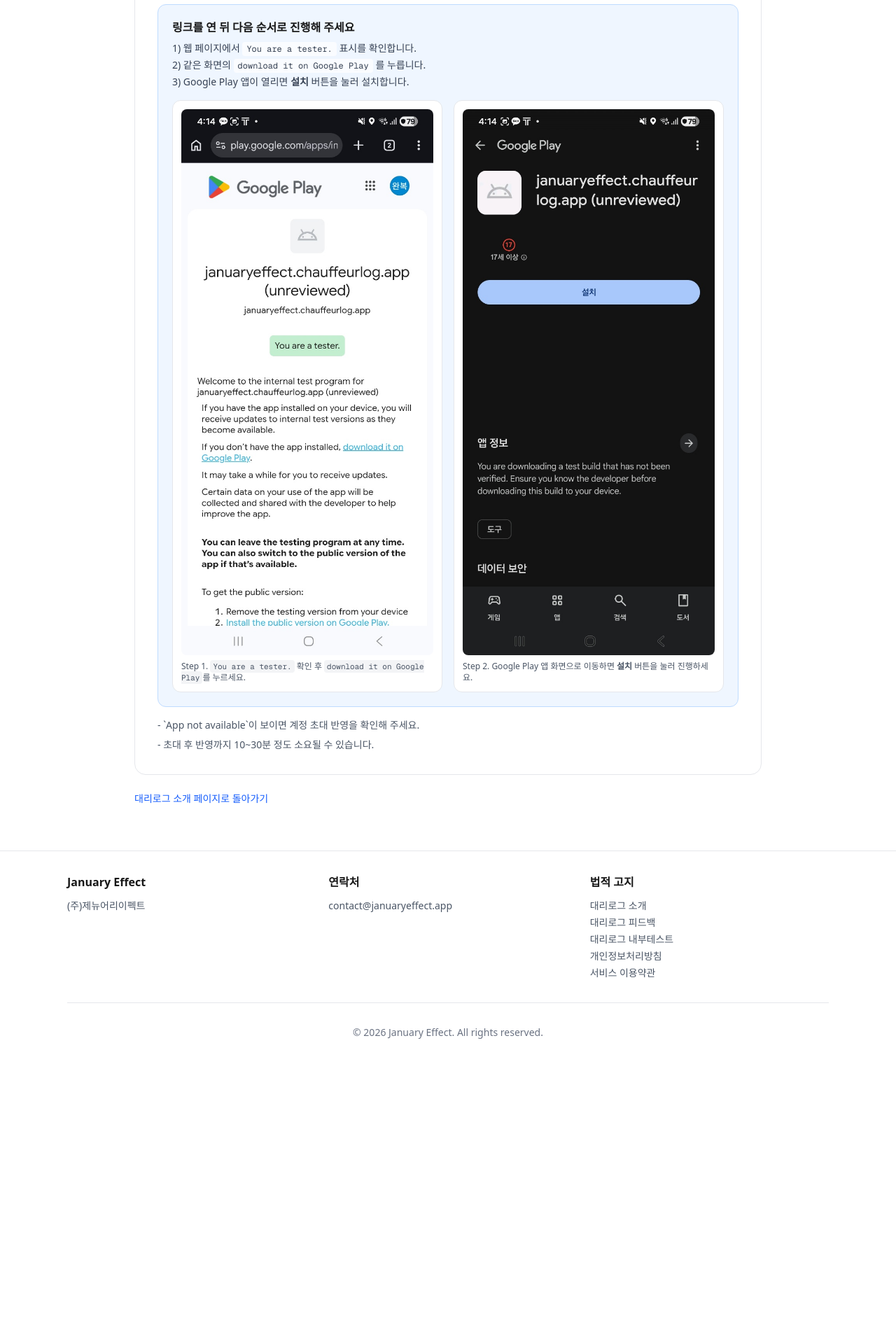
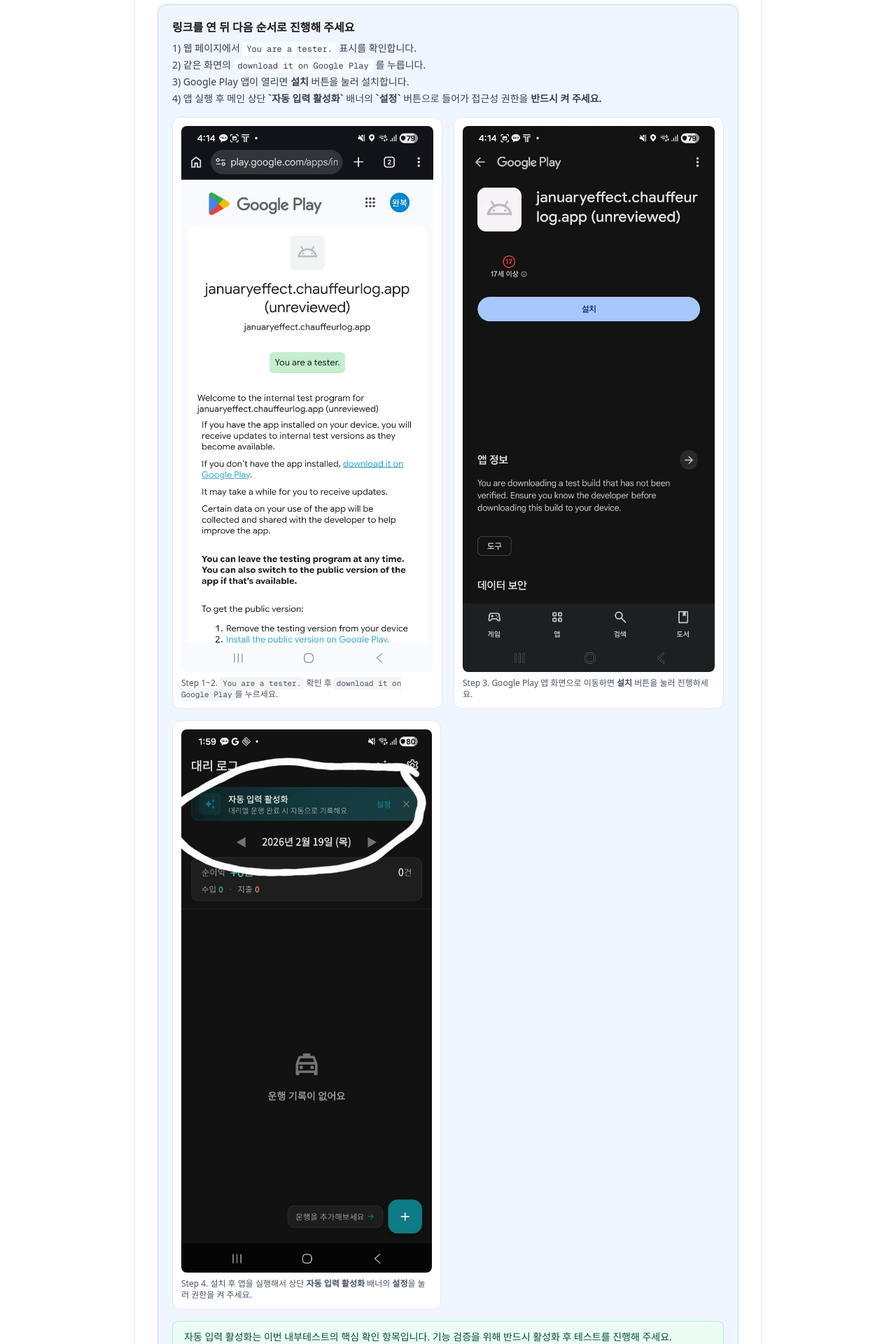
Before and after one commit to januaryeffect/januaryeffect.github.io, a Next.js app: page /apps/chauffeur-log/internal-testing in a window 1280 px wide. Shown: the part 680-2600 px from the top of the page at 70% size. Before the commit the page ends 2197 px from the top, so only its background shows below. Built offline with nearby package versions, Linux system fonts and the light colour scheme.

Commit message:
Add required auto-input activation step to internal testing guide

```diff
--- a/src/app/apps/chauffeur-log/internal-testing/page.tsx
+++ b/src/app/apps/chauffeur-log/internal-testing/page.tsx
@@ -125,6 +125,12 @@
                 3) Google Play 앱이 열리면 <strong>설치</strong> 버튼을 눌러
                 설치합니다.
               </li>
+              <li>
+                4) 앱 실행 후 메인 상단{" "}
+                <strong>`자동 입력 활성화`</strong> 배너의{" "}
+                <strong>`설정`</strong> 버튼으로 들어가 접근성 권한을{" "}
+                <strong>반드시 켜 주세요.</strong>
+              </li>
             </ol>
             <div className="mt-4 grid grid-cols-1 sm:grid-cols-2 gap-4">
               <figure className="rounded-xl border border-gray-200 dark:border-gray-800 bg-white dark:bg-black p-3">
@@ -136,7 +142,7 @@
                   className="w-full h-auto rounded-lg"
                 />
                 <figcaption className="mt-2 text-xs text-gray-600 dark:text-gray-400">
-                  Step 1.{" "}
+                  Step 1~2.{" "}
                   <code className="font-mono text-[11px] bg-gray-100 dark:bg-gray-900 px-1 py-0.5 rounded">
                     You are a tester.
                   </code>{" "}
@@ -156,10 +162,28 @@
                   className="w-full h-auto rounded-lg"
                 />
                 <figcaption className="mt-2 text-xs text-gray-600 dark:text-gray-400">
-                  Step 2. Google Play 앱 화면으로 이동하면{" "}
+                  Step 3. Google Play 앱 화면으로 이동하면{" "}
                   <strong>설치</strong> 버튼을 눌러 진행하세요.
                 </figcaption>
               </figure>
+            </div>
+            <figure className="mt-4 max-w-sm rounded-xl border border-gray-200 dark:border-gray-800 bg-white dark:bg-black p-3">
+              <Image
+                src="/apps/chauffeur-log/internal-testing/step-03-enable-auto-input.jpeg"
+                alt="대리로그 메인 화면 상단 자동 입력 활성화 배너와 설정 버튼 예시"
+                width={648}
+                height={1404}
+                className="w-full h-auto rounded-lg"
+              />
+              <figcaption className="mt-2 text-xs text-gray-600 dark:text-gray-400">
+                Step 4. 설치 후 앱을 실행해서 상단{" "}
+                <strong>자동 입력 활성화</strong> 배너의 <strong>설정</strong>을
+                눌러 권한을 켜 주세요.
+              </figcaption>
+            </figure>
+            <div className="mt-4 rounded-lg border border-emerald-200 dark:border-emerald-900/60 bg-emerald-50 dark:bg-emerald-950/20 px-4 py-3 text-sm text-emerald-900 dark:text-emerald-200">
+              자동 입력 활성화는 이번 내부테스트의 핵심 확인 항목입니다. 기능
+              검증을 위해 반드시 활성화 후 테스트를 진행해 주세요.
             </div>
           </div>
           <ul className="mt-4 space-y-2 text-sm text-gray-600 dark:text-gray-400">
```
Also changed, not shown: public/apps/chauffeur-log/internal-testing/step-03-enable-auto-input.jpeg (added).
